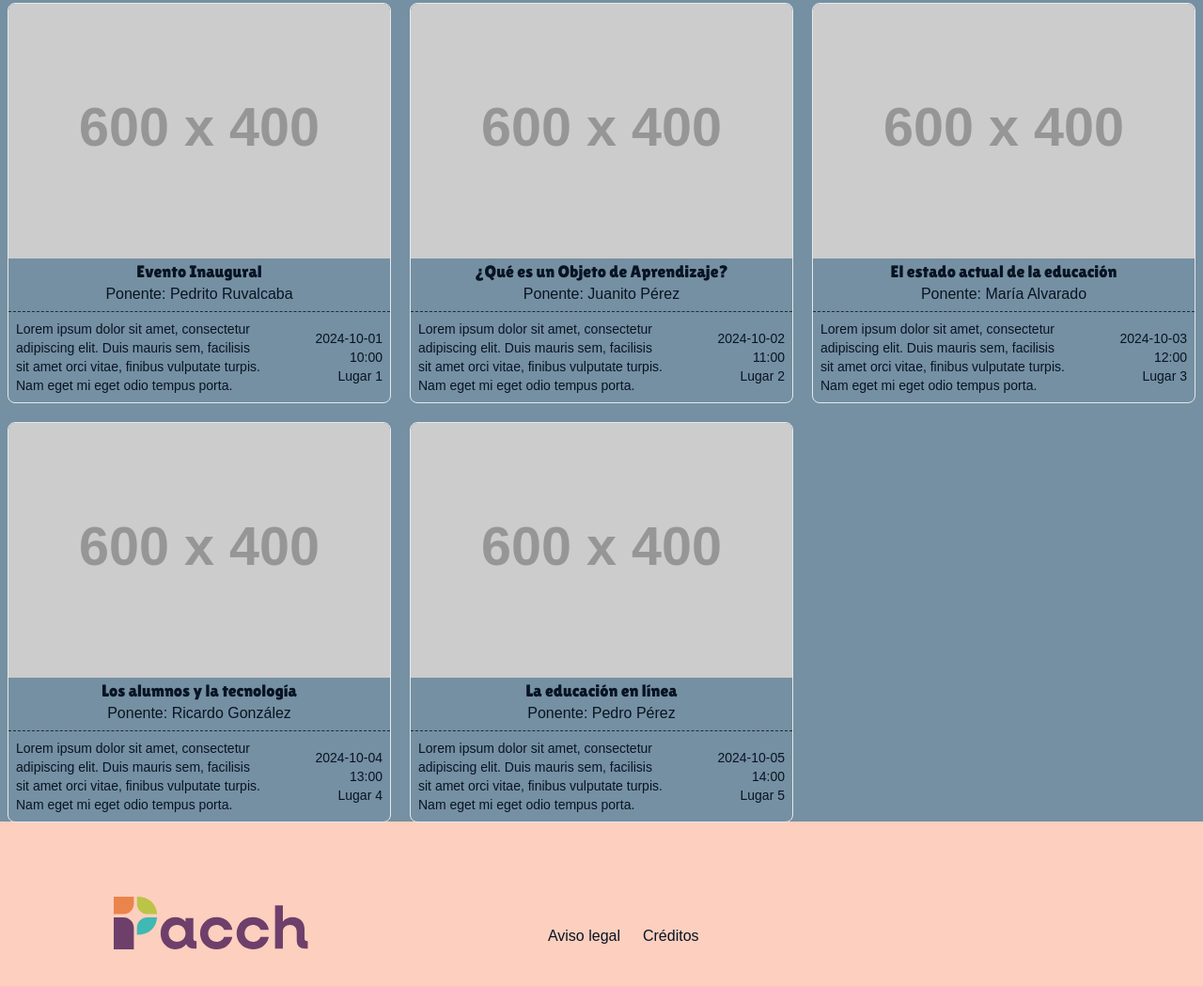
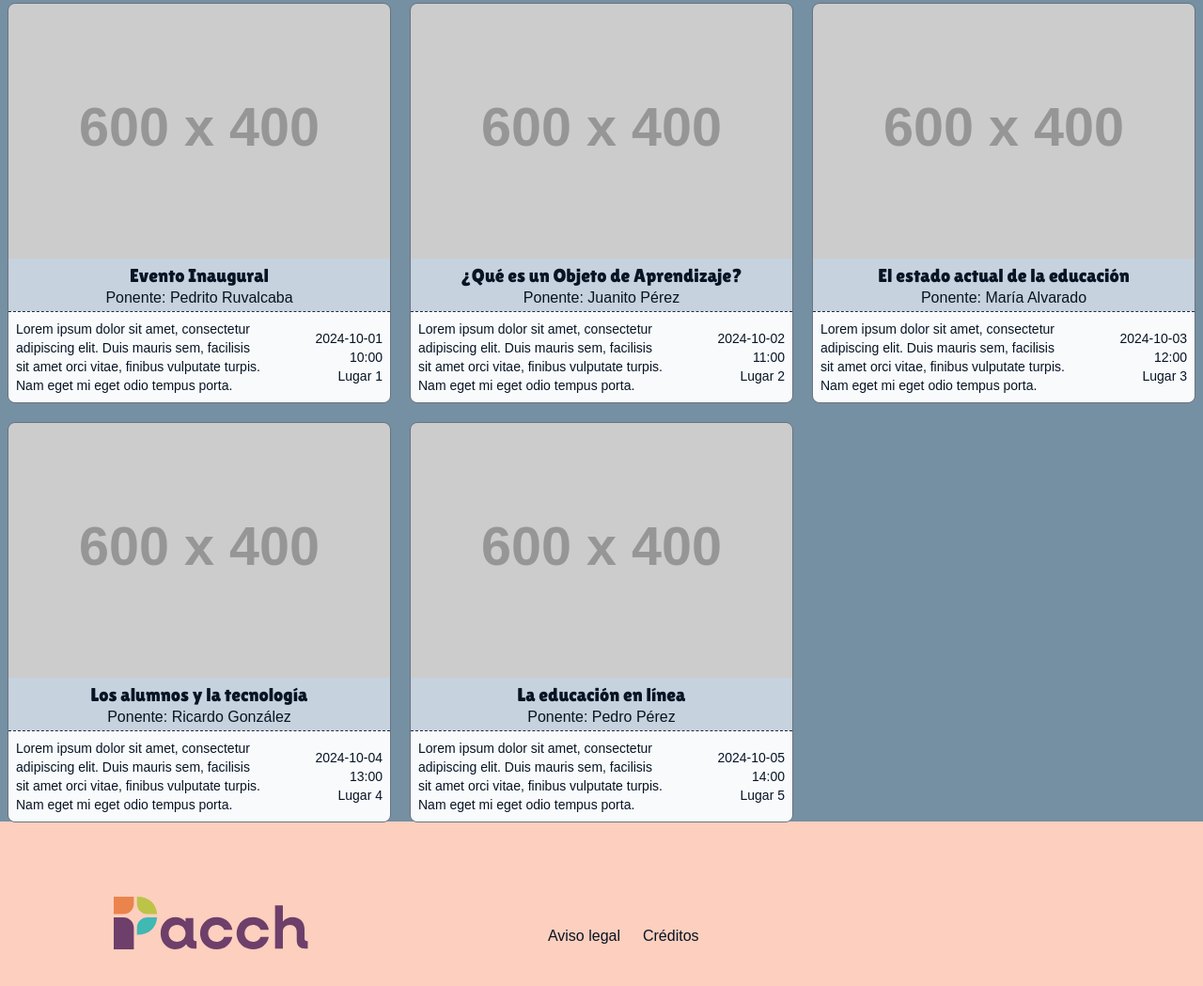
Before and after one commit to unampacch/15-aniversario-PACCH, an Astro site: page / in a window 1280 px wide. Shown: the part 1036-2085 px from the top of the page at 94% size. Built offline with nearby package versions, Linux system fonts and the light colour scheme; Astro itself is replaced by a stand-in of ours; placeholder pictures from the web are drawn by us; some icons are missing; what tailwindcss-animated would draw is missing.

Commit message:
Refactor Eventos component layout and enhance styling for event cards

```diff
--- a/src/components/Eventos.astro
+++ b/src/components/Eventos.astro
@@ -10,7 +10,7 @@ import Banderines from "@/components/Banderines.astro";
     <div class="eventos grid sm:grid-cols-2 lg:grid-cols-3 gap-5 mt-5">
       {
         eventos.map((evento) => (
-          <article class="card rounded-lg overflow-hidden border group">
+          <article class="card rounded-lg overflow-hidden border border-gray-500 group">
             <header class="overflow-hidden relative">
               <img
                 class="group-hover:scale-110 transition-all group ease-in-out relative z-10"
@@ -20,13 +20,15 @@ import Banderines from "@/components/Banderines.astro";
               <div class="h-24 bg-gradient-to-t from-pinkown w-full absolute z-20 self-end" />
             </header>
             <footer>
-              <h2 class="text-lg text-center">{evento.nombre}</h2>
-              {evento.ponente && (
-                <p class="text-sm font-light text-center">
-                  Ponente: {evento.ponente}
-                </p>
-              )}
-              <div class="grid grid-cols-3 mt-2 p-2 border-t border-slate-800 border-dashed">
+              <div class="bg-slate-200/75 py-1">
+                <h2 class="text-xl text-center">{evento.nombre}</h2>
+                {evento.ponente && (
+                  <p class="text-sm font-light text-center">
+                    Ponente: {evento.ponente}
+                  </p>
+                )}
+              </div>
+              <div class="grid grid-cols-3 p-2 border-t border-slate-800 border-dashed bg-slate-50">
                 <div class="col-span-2 gap-2 text-sm">
                   <p>{evento.descripcion}</p>
                 </div>
```
